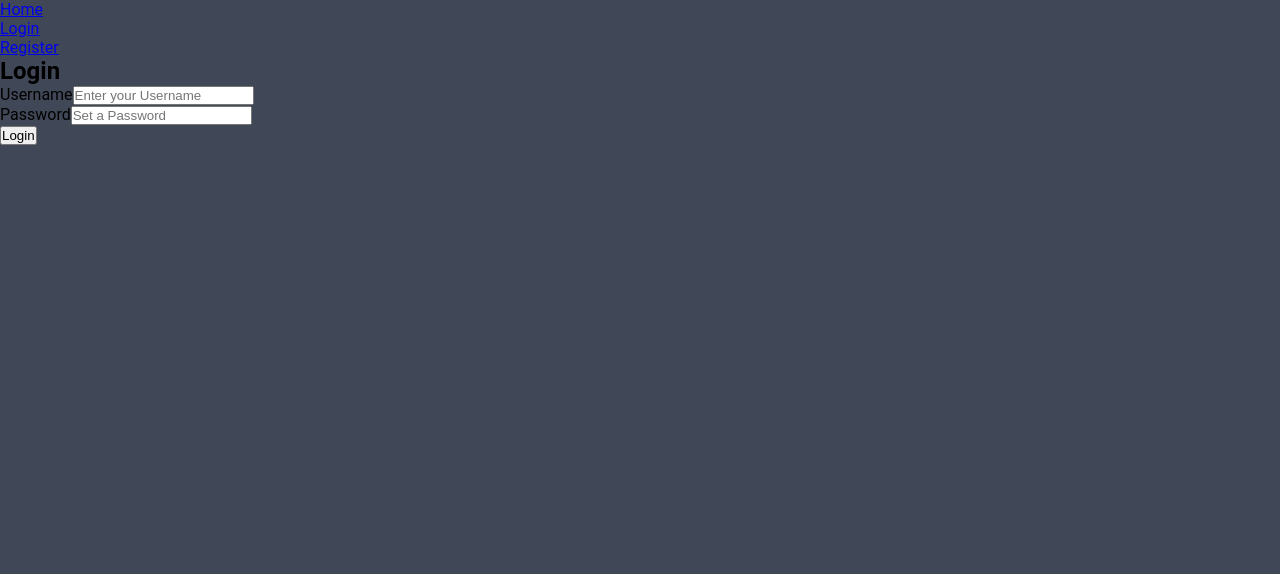
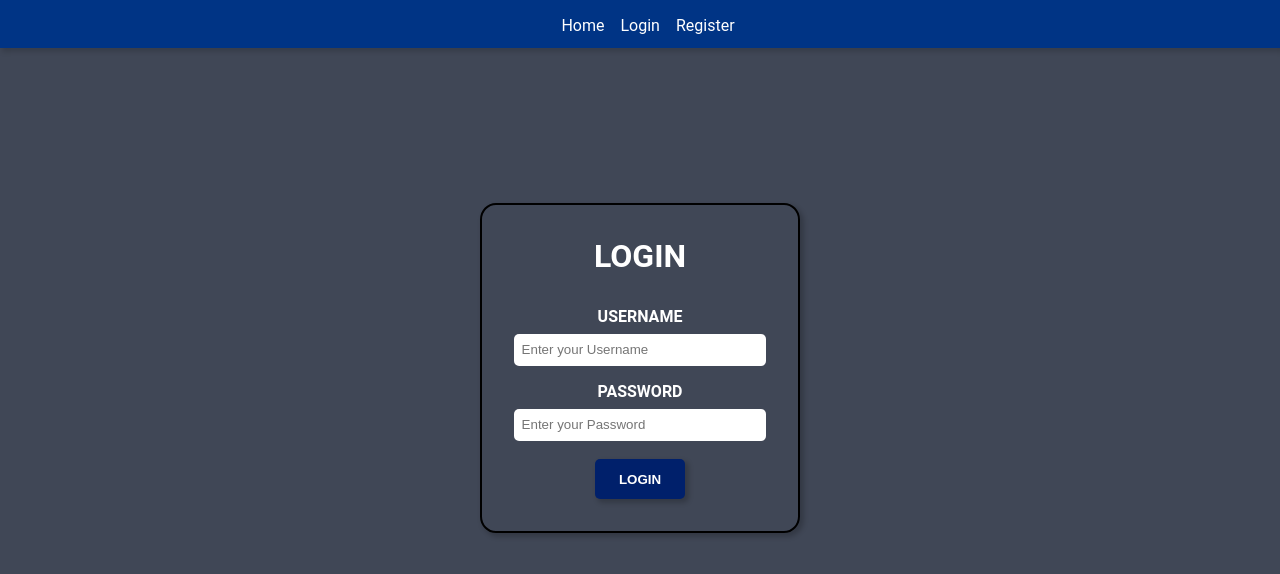
Before and after one commit to nahisl12/imgup, a React (Create React App) app: page /login in a window 1280 px wide. Shown: the top 574 px of the page. Built offline with nearby package versions, Linux system fonts and the light colour scheme.

Commit message:
basic styling for navigation bar & login/register pages

```diff
--- a/src/App.css
+++ b/src/App.css
@@ -1,3 +1,25 @@
 body {
   background-color: #404756;
 }
+
+.navbar-container {
+  width: 100%;
+  height: 3rem;
+  background: #003485;
+  box-shadow: 3px 3px 5px 1px rgb(0 0 0 / 15%);
+}
+
+.navbar-container ul {
+  display: flex;
+  flex-wrap: wrap;
+  align-items: center;
+  justify-content: center;
+  list-style: none;
+  padding: 1rem;
+}
+
+.navbar-links {
+  color: #fff;
+  text-decoration: none;
+  margin-left: 1rem;
+}
--- a/src/App.js
+++ b/src/App.js
@@ -67,24 +67,33 @@ function App() {
   return (
     <div className="App">
       <Router>
-        <nav>
+        <nav className="navbar-container">
           <ul>
             <li>
-              <Link to="/">Home</Link>
+              <Link to="/" className="navbar-links">
+                Home
+              </Link>
             </li>
             {!user ? (
               <>
                 <li>
-                  <Link to="/login">Login</Link>
+                  <Link to="/login" className="navbar-links">
+                    Login
+                  </Link>
                 </li>
                 <li>
-                  <Link to="/register">Register</Link>
+                  <Link to="/register" className="navbar-links">
+                    Register
+                  </Link>
                 </li>
               </>
             ) : (
-              <Link to="/logout">Logout</Link>
+              <Link to="/logout" className="navbar-links">
+                Logout
+              </Link>
             )}
           </ul>
+        </nav>
 
         <Routes>
           <Route
@@ -119,7 +128,6 @@ function App() {
             <Route path="/logout" element={<h1>logging out</h1>} />
           )}
         </Routes>
-        </nav>
       </Router>
     </div>
   );
--- a/src/components/Navigation/Login.js
+++ b/src/components/Navigation/Login.js
@@ -36,13 +36,16 @@ const Login = ({ setUser }) => {
   };
 
   return (
-    <div>
-      <h1>Login</h1>
+    <div className="login-container">
+      <form className="form-container">
+        <h1>Login</h1>
 
-      <form>
-        <div className="loginUsername">
-          <label htmlFor="email">Username</label>
+        <div className="login-username">
+          <div className="input-label">
+            <label htmlFor="username">Username</label>
+          </div>
           <input
+            className="input-box"
             type="username"
             name="username"
             id="username"
@@ -51,18 +54,26 @@ const Login = ({ setUser }) => {
           />
         </div>
 
-        <div className="loginPassword">
-          <label htmlFor="password">Password</label>
+        <div className="login-password">
+          <div className="input-label">
+            <label htmlFor="password">Password</label>
+          </div>
           <input
+            className="input-box"
             type="password"
             name="password"
             id="password"
-            placeholder="Set a Password"
+            placeholder="Enter your Password"
             onChange={onPasswordChange}
           />
         </div>
 
-        <button type="submit" onClick={onSubmitLogin}>
+        <button
+          className="button-blue"
+          id="button-login"
+          type="submit"
+          onClick={onSubmitLogin}
+        >
           Login
         </button>
       </form>
--- a/src/components/Navigation/Navigation.css
+++ b/src/components/Navigation/Navigation.css
@@ -17,7 +17,7 @@
   border-radius: 5px;
 }
 
-.container button {
+.button-blue {
   margin-right: 1rem;
   min-width: 50px;
   min-height: 30px;
@@ -35,10 +35,61 @@
   cursor: pointer;
 }
 
-.container button:hover, .container button:focus {
+.button-blue:hover, .container button:focus {
   background: #003485;
 }
 
-.container button:focus {
+.button-blue:focus {
   outline: 1px solid #fff;
 }
+
+.login-container {
+  display: flex;
+  flex-direction: column;
+  align-items: center;
+  justify-content: center;
+  width: 100%;
+  height: 80vh;
+  margin: 0 auto;
+}
+
+.form-container {
+  border: 2px solid black;
+  border-radius: 5%;
+  box-shadow: 3px 3px 5px 1px rgb(0 0 0 / 20%);
+  width: 20rem;
+  min-height: auto;
+  text-align: center;
+}
+
+.form-container h1 {
+  padding-bottom: 2rem;
+  padding-top: 2rem;
+  color: #fff;
+  font-weight: bold;
+  text-transform: uppercase;
+}
+
+.login-username, .login-password {
+  padding-bottom: 1rem;
+}
+
+.input-label {
+  color: #fff;
+  font-weight: bold;
+  text-transform: uppercase;
+  margin-bottom: 0.5rem;
+}
+
+.input-box {
+  margin: 0 1rem 0 1rem;
+  padding: 0.5rem;
+  min-width: 80%;
+  min-height: 2rem;
+  border: none;
+  border-radius: 5px;
+}
+
+#button-login {
+  margin-bottom: 2rem;
+}
--- a/src/components/Navigation/Register.js
+++ b/src/components/Navigation/Register.js
@@ -37,12 +37,16 @@ const Register = () => {
   };
 
   return (
-    <div>
-      <h1>Register</h1>
-      <form>
-        <div className="registerUsername">
-          <label htmlFor="username">Username</label>
+    <div className="login-container">
+      <form className="form-container">
+        <h1>Register</h1>
+
+        <div className="login-username">
+          <div className="input-label">
+            <label htmlFor="username">Username</label>
+          </div>
           <input
+            className="input-box"
             type="text"
             id="username"
             placeholder="Enter your Username"
@@ -50,9 +54,12 @@ const Register = () => {
           />
         </div>
 
-        <div className="registerEmail">
-          <label htmlFor="email">Email</label>
+        <div className="login-username">
+          <div className="input-label">
+            <label htmlFor="email">Email</label>
+          </div>
           <input
+            className="input-box"
             type="email"
             name="email"
             id="email"
@@ -61,9 +68,12 @@ const Register = () => {
           />
         </div>
 
-        <div className="registerPassword">
-          <label htmlFor="password">Password</label>
+        <div className="login-password">
+          <div className="input-label">
+            <label htmlFor="password">Password</label>
+          </div>
           <input
+            className="input-box"
             type="password"
             name="password"
             id="password"
@@ -72,7 +82,12 @@ const Register = () => {
           />
         </div>
 
-        <button type="submit" onClick={onSubmitRegister}>
+        <button
+          type="submit"
+          className="button-blue"
+          id="button-login"
+          onClick={onSubmitRegister}
+        >
           Register
         </button>
       </form>
--- a/src/components/Navigation/SearchBar.js
+++ b/src/components/Navigation/SearchBar.js
@@ -9,7 +9,9 @@ const SearchBar = ({ onInputChange, onSubmitSearch }) => {
         onChange={onInputChange}
         placeholder="Search an image"
       />
-      <button onClick={onSubmitSearch}>Search</button>
+      <button className="button-blue" onClick={onSubmitSearch}>
+        Search
+      </button>
     </div>
   );
 };
```
Lines whose indentation alone changed are shown as unchanged.
